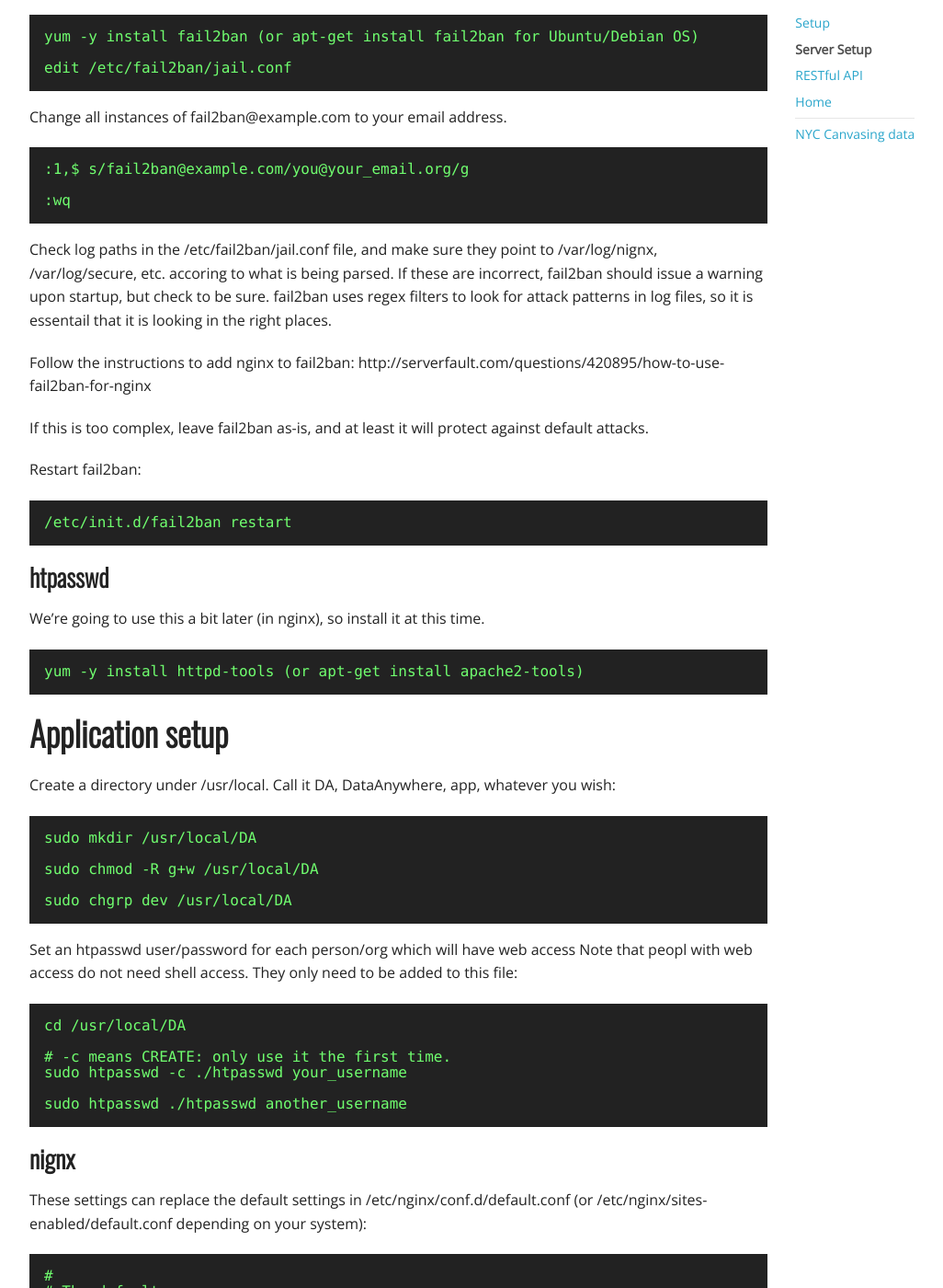
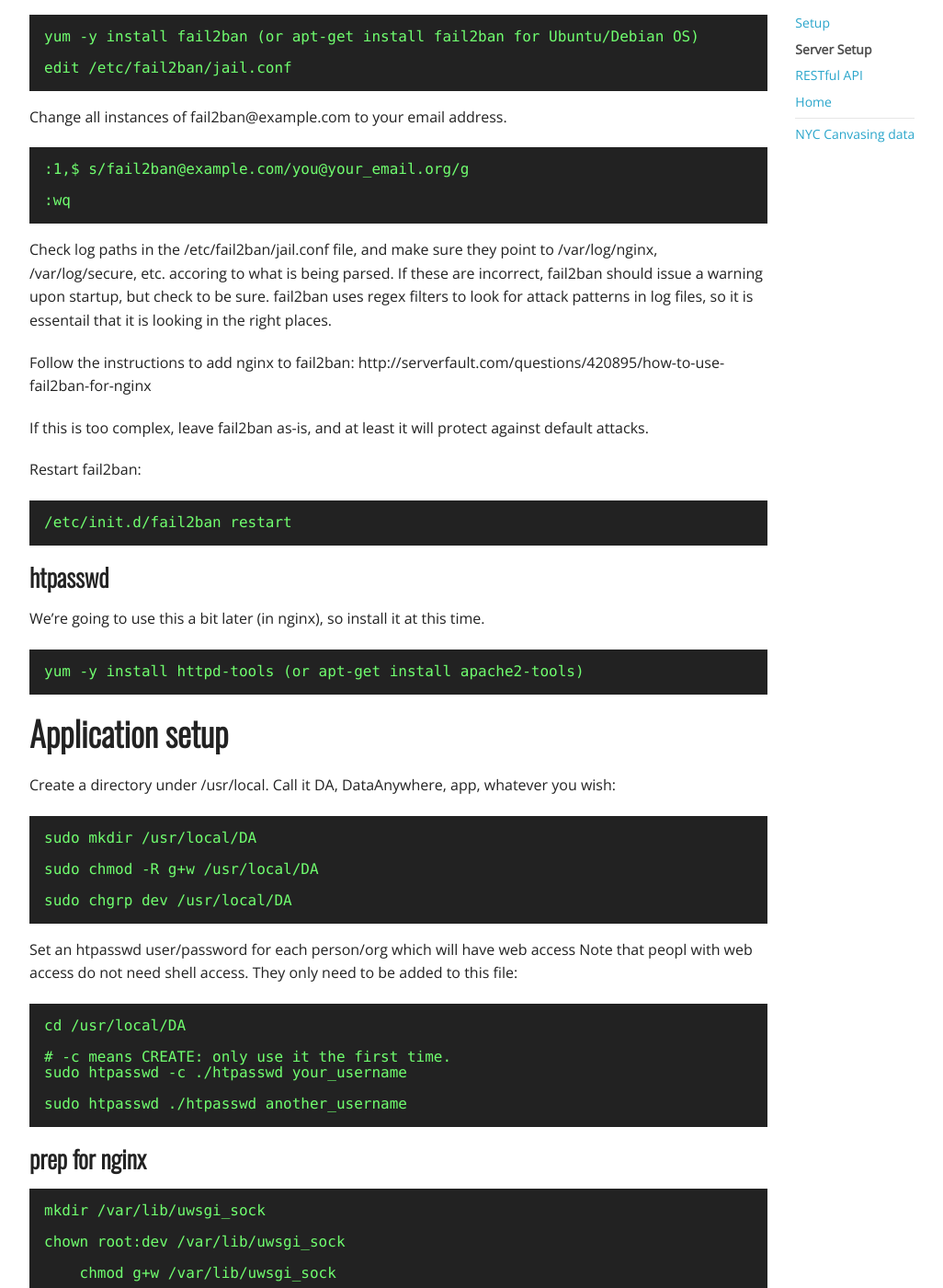
Before and after one commit to dhornbein/DataAnywhere, a Jekyll site: the page built from server_setup.md, in a window 1280 px wide and 1400 px high, scrolled down 1600 px. Shown: the whole window at 92% size, without its empty margins (123-1149 px from the left). Built offline with Jekyll 4.4.1, drawn with Linux system fonts in a browser that asks for light colours; nearby versions of some CDN libraries.

Commit message:
server notes

```diff
--- a/server_setup.md
+++ b/server_setup.md
@@ -71,7 +71,7 @@ Change all instances of fail2ban@example.com to your email address.
 	:wq
 
 
-Check log paths in the /etc/fail2ban/jail.conf file, and make sure they point to /var/log/nignx, /var/log/secure, etc. accoring to what is being parsed. If these are incorrect, fail2ban should issue a warning upon startup, but check to be sure. fail2ban uses regex filters to look for attack patterns in log files, so it is essentail that it is looking in the right places.
+Check log paths in the /etc/fail2ban/jail.conf file, and make sure they point to /var/log/nginx, /var/log/secure, etc. accoring to what is being parsed. If these are incorrect, fail2ban should issue a warning upon startup, but check to be sure. fail2ban uses regex filters to look for attack patterns in log files, so it is essentail that it is looking in the right places.
 
 Follow the instructions to add nginx to fail2ban: http://serverfault.com/questions/420895/how-to-use-fail2ban-for-nginx
 
@@ -107,7 +107,15 @@ Note that peopl with web access do not need shell access. They only need to be a
 
 	sudo htpasswd ./htpasswd another_username
 
-### nignx
+### prep for nginx
+
+	mkdir /var/lib/uwsgi_sock
+
+	chown root:dev /var/lib/uwsgi_sock
+
+        chmod g+w /var/lib/uwsgi_sock
+
+### nginx
 
 These settings can replace the default settings in /etc/nginx/conf.d/default.conf
 (or /etc/nginx/sites-enabled/default.conf depending on your system):
@@ -143,3 +151,5 @@ These settings can replace the default settings in /etc/nginx/conf.d/default.con
 	      uwsgi_pass unix:/var/lib/uwsgi_sock/uwsgi.sock;
 	    }
 	}
+
+### uWSGI
```
